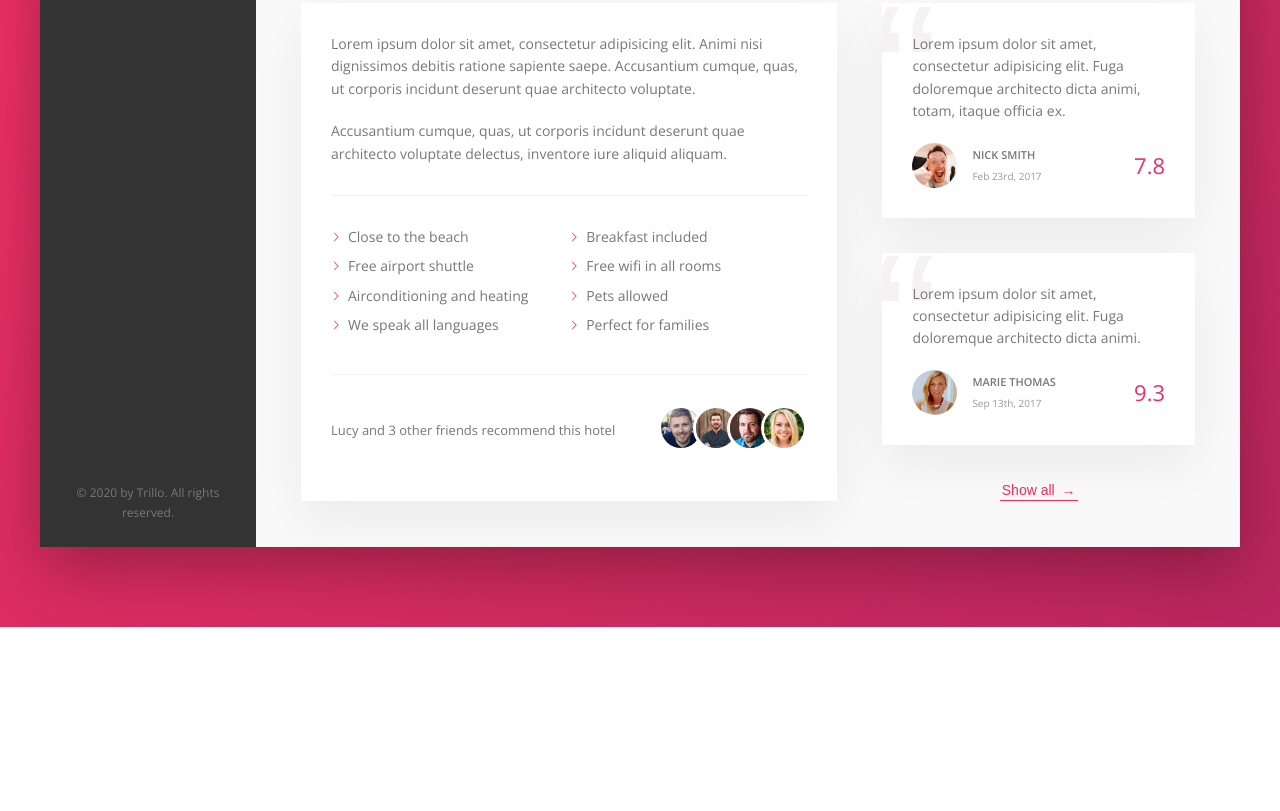
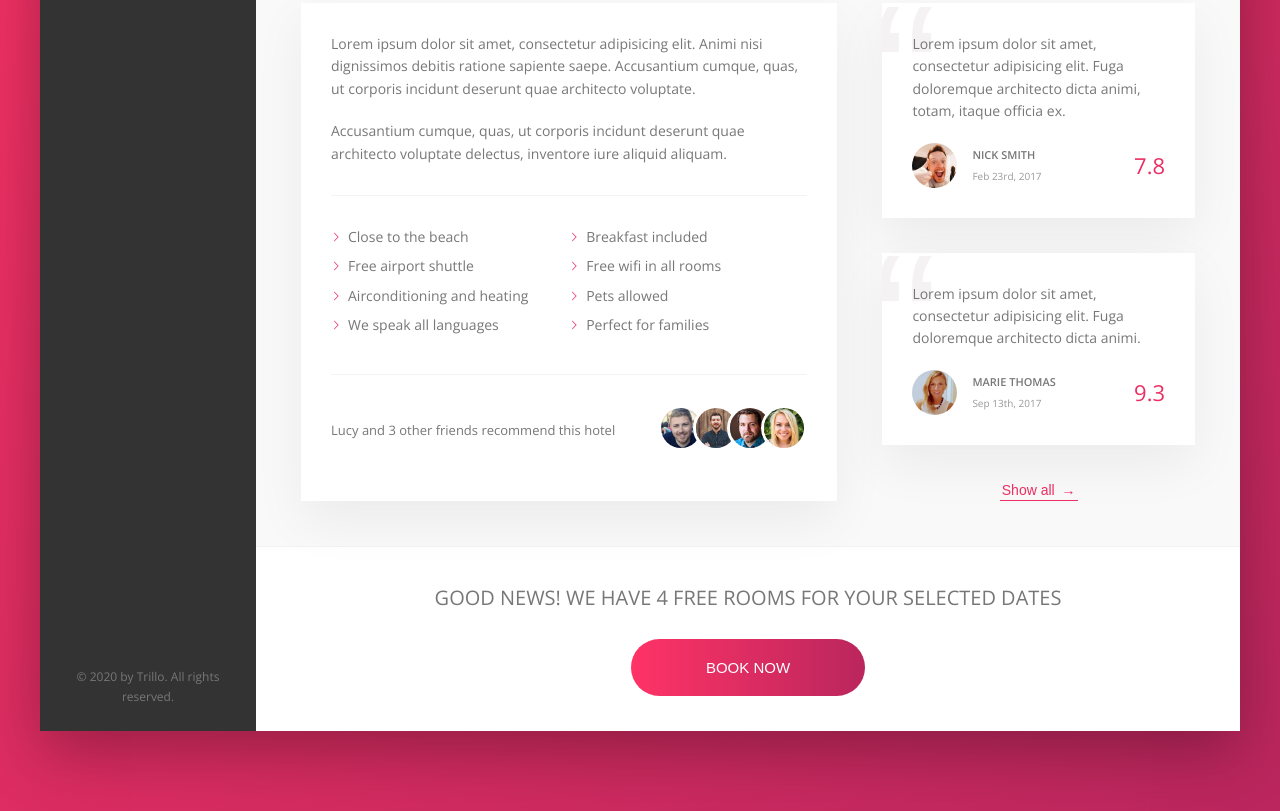
Before and after one commit to DriesVerb/trillo, a website: page index.html in a window 1280 px wide. Shown: the part 644-1455 px from the top of the page. Before the commit the page ends 1271 px from the top, so only its background shows below. Drawn offline with nearby package versions, Linux system fonts and the light colour scheme.

Commit message:
finsihed the CTA section HTML + styling

```diff
--- a/index.html
+++ b/index.html
@@ -212,6 +212,17 @@
                             </button>
 
                         </div>
+
+
+
+                    </div>
+
+                    <div class="cta">
+                        <h2 class="cta__book-now">Good news! We have 4 free rooms for your selected dates</h2>
+                        <button class="btn">
+                            <span class="btn__visible">Book now</span>
+                            <span class="btn__invisible">Only 4 rooms left</span>
+                        </button>
                     </div>
 
                 </main>
--- a/sass/_components.scss
+++ b/sass/_components.scss
@@ -473,3 +473,70 @@
         z-index: 1;
     }
 }
+
+// cta
+
+.cta {
+    padding: 3.5rem 0;
+    text-align: center;
+
+    &__book-now {
+        font-size: 2rem;
+        font-weight: 300;
+        text-transform: uppercase;
+        margin-bottom: 2.5rem;
+
+    }
+}
+
+/// btn cta
+
+.btn {
+    font-size: 1.5rem;
+    text-transform: uppercase;
+    font-weight: 300;
+    border-radius: 100px;
+    border: none;
+    background-image: linear-gradient(to right, var(--color-primary-light), var(--color-primary-dark));
+    color: #ffffff;
+    position: relative;
+    overflow: hidden;
+    cursor: pointer;
+
+    & > * {
+        height: 100%;
+        width: 100%;
+        transition: all .2s;
+    }
+
+    &__visible {
+        display: inline-block;
+
+        padding: 2rem 7.5rem;
+    }
+
+    &__invisible {
+        display: inline-block;
+        position: absolute;
+        padding: 2rem 0;
+        left: 0;
+        top: -100%;
+    }
+
+    &:hover {
+        background-image: linear-gradient(to left, var(--color-primary-light), var(--color-primary-dark));
+    }
+
+    &:hover &__visible {
+         transform: translateY(100%);
+    }
+
+    &:hover &__invisible{
+        top: 0;
+    }
+
+    &:focus {
+        outline: none;
+        animation: pulsate 1s infinite;
+    }
+}
```
Also changed, not shown: css/style.css.
